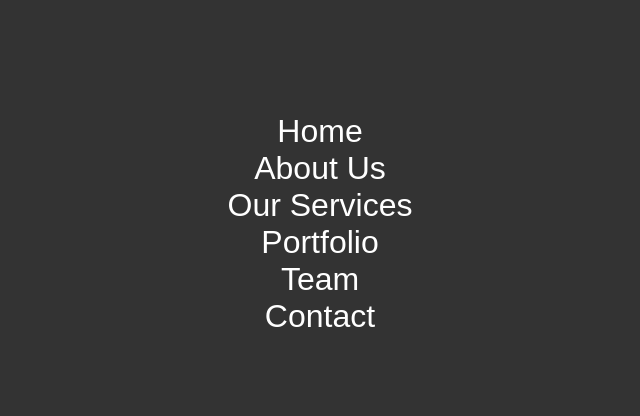
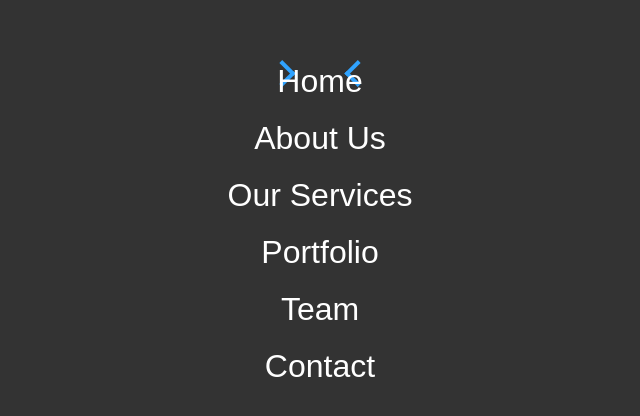
Before and after one commit to Linh777GKOG/Arrow_menu, a plain HTML site: page index.html in a window 1280 px wide. Shown: the part 176-592 px from the top of the page, without its empty margins (320-960 px from the left). Drawn offline with Linux system fonts and the light colour scheme.

Commit message:
push code

```diff
--- a/index.html
+++ b/index.html
@@ -9,6 +9,7 @@
   </head>
   <body>
     <ul>
+      <span id="marker"></span>
       <li>
         <a href="#">Home</a>
       </li>
@@ -28,5 +29,20 @@
         <a href="#">Contact</a>
       </li>
     </ul>
+    <script>
+      let marker = document.querySelector("#marker");
+      let item = document.querySelectorAll("ul li a");
+
+      function Indicator(e) {
+        marker.style.top = e.offsetTop + "px";
+        marker.style.width = e.offsetWidth + "px";
+      }
+
+      item.forEach((link) => {
+        link.addEvenListener("mousemove", (e) => {
+          Indicator(e.target);
+        });
+      });
+    </script>
   </body>
 </html>
--- a/style.css
+++ b/style.css
@@ -33,4 +33,34 @@ ul li a {
   color: #fff;
   text-decoration: none;
   margin: 10px 0;
+  display: inline-block;
 }
+
+#marker {
+  position: absolute;
+  top: 0;
+  margin-top: -5px;
+  height: 50px;
+  transition: 0.5s;
+  display: flex;
+  align-items: center;
+  justify-content: space-between;
+}
+
+#marker::before {
+  content: "";
+  width: 15px;
+  height: 15px;
+  border-top: 4px solid #30a3ff;
+  border-right: 4px solid #30a3ff;
+  transform: rotate(45deg) translate(-20px, 20px);
+}
+
+#marker::after {
+  content: "";
+  width: 15px;
+  height: 15px;
+  border-top: 4px solid #30a3ff;
+  border-right: 4px solid #30a3ff;
+  transform: rotate(225deg) translate(-20px, 20px);
+}
```
